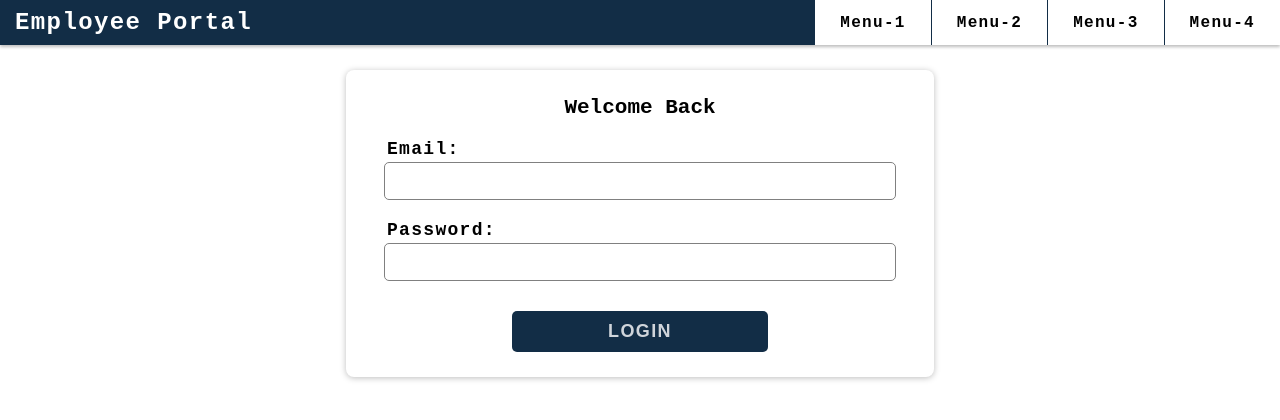
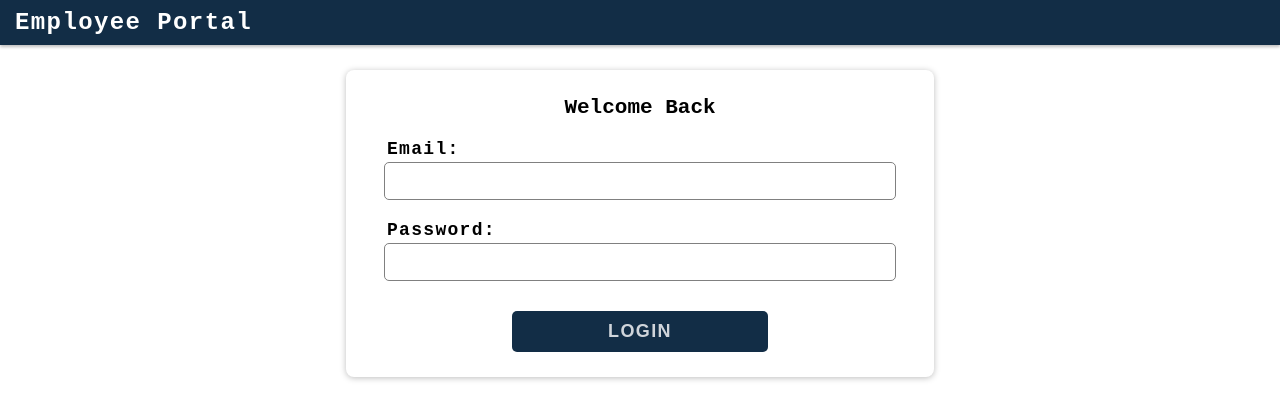
Before and after one commit to asadmumtaz92/user-registration-system, a React (Create React App) app: page / in a window 1280 px wide. Shown: the top 420 px of the page. Built offline with nearby package versions, Linux system fonts and the light colour scheme.

Commit message:
This commit for Add Home Screen & manage user Login sesstion...

```diff
--- a/src/App.js
+++ b/src/App.js
@@ -1,16 +1,34 @@
-import React from 'react';
+import React,{ useState, useEffect } from 'react';
 import styles from './App.module.css';
-import Header from './App/components/Header/header';
-import Login from './App/components/Login/login';
+import Login from './App/screens/Login/index';
+import Home from './App/screens/Home/index'
 
-function App() {
+const App = () => {
+
+    const [isLogin, setIsLogin] = useState(false)
+
+    useEffect(() => {
+        setIsLogin(localStorage.getItem('isLogin'))
+    }, [isLogin])
+
+    const checkLoginHandler = () => {
+        localStorage.setItem('isLogin', 'true')
+        setIsLogin(true)
+    }
+
+    const logoutHandler = () => {
+        localStorage.setItem('isLogin', 'false')
+        setIsLogin(false)
+    }
+
+
     return (
-        <React.Fragment>
-            <Header />
-            <div className={styles.App}>
-                <Login />
-            </div>
-        </React.Fragment>
+        <div className={styles.App}>
+            {isLogin == 'true'
+                ? <Home logoutHandler={logoutHandler} />
+                : <Login checkLoginHandler={checkLoginHandler} />
+            }
+        </div>
     );
 }
 
--- a/src/App/components/Header/header.js
+++ b/src/App/components/Header/header.js
@@ -8,12 +8,14 @@ const Header = (props) => {
                 <h2>Employee Portal</h2>
             </div>
 
-            <div className={styles.rightBox}>
-                <div className={styles.tab}><p>Menu-1</p></div>
-                <div className={styles.tab}><p>Menu-2</p></div>
-                <div className={styles.tab}><p>Menu-3</p></div>
-                <div className={styles.tab}><p>Menu-4</p></div>
-            </div>
+            {props?.status == 'home'
+                && <div className={styles.rightBox}>
+                    <div className={styles.tab}><p>Menu-1</p></div>
+                    <div className={styles.tab}><p>Menu-2</p></div>
+                    <div className={styles.tab}><p>Menu-3</p></div>
+                    <div className={styles.tab} onClick={props?.logout}><p>Logout</p></div>
+                </div>
+            }
         </div>
     )
 }
--- a/src/App/components/Login/login.js
+++ b/src/App/components/Login/login.js
@@ -2,7 +2,7 @@ import React, { useRef, useState } from 'react'
 import styles from './login.module.css'
 import Card from '../Card'
 
-const Login = () => {
+const Login = (props) => {
     // const emailRef = useRef()
     // const passwordRef = useRef()
     const [email,setEmail] = useState('')
@@ -52,7 +52,8 @@ const Login = () => {
         setTimeout(() => {
             if (disabled) {
                 console.log(`Email: ${email} PW: ${password}`)
-                alert(`Email: ${email}\nPW: ${password}`)
+                // alert(`Email: ${email}\nPW: ${password}`)
+                props?.checkLoginHandler()
             }
             else {
                 console.log('something went wrong...')
--- /dev/null
+++ b/src/App/screens/Home/index.js
@@ -0,0 +1,14 @@
+import React from 'react';
+import styles from './index.module.css';
+import Header from './../../components/Header/header';
+
+const App = (props) => {
+    return (
+        <React.Fragment>
+            <Header status='home' logout={props?.logoutHandler} />
+            <h1 style={{'textAlign':'center'}}>Welcome on Home Screen!</h1>
+        </React.Fragment>
+    );
+}
+
+export default App;
--- /dev/null
+++ b/src/App/screens/Login/index.js
@@ -0,0 +1,17 @@
+import React from 'react';
+import styles from './index.module.css';
+import Header from './../../components/Header/header';
+import Login from './../../components/Login/login';
+
+const App = (props) => {
+    return (
+        <React.Fragment>
+            <Header status='login'/>
+            <div className={styles.App}>
+                <Login checkLoginHandler={props?.checkLoginHandler} />
+            </div>
+        </React.Fragment>
+    );
+}
+
+export default App;
```
Also changed, not shown: src/App/screens/Home/index.module.css (added), src/App/screens/Login/index.module.css (added).
